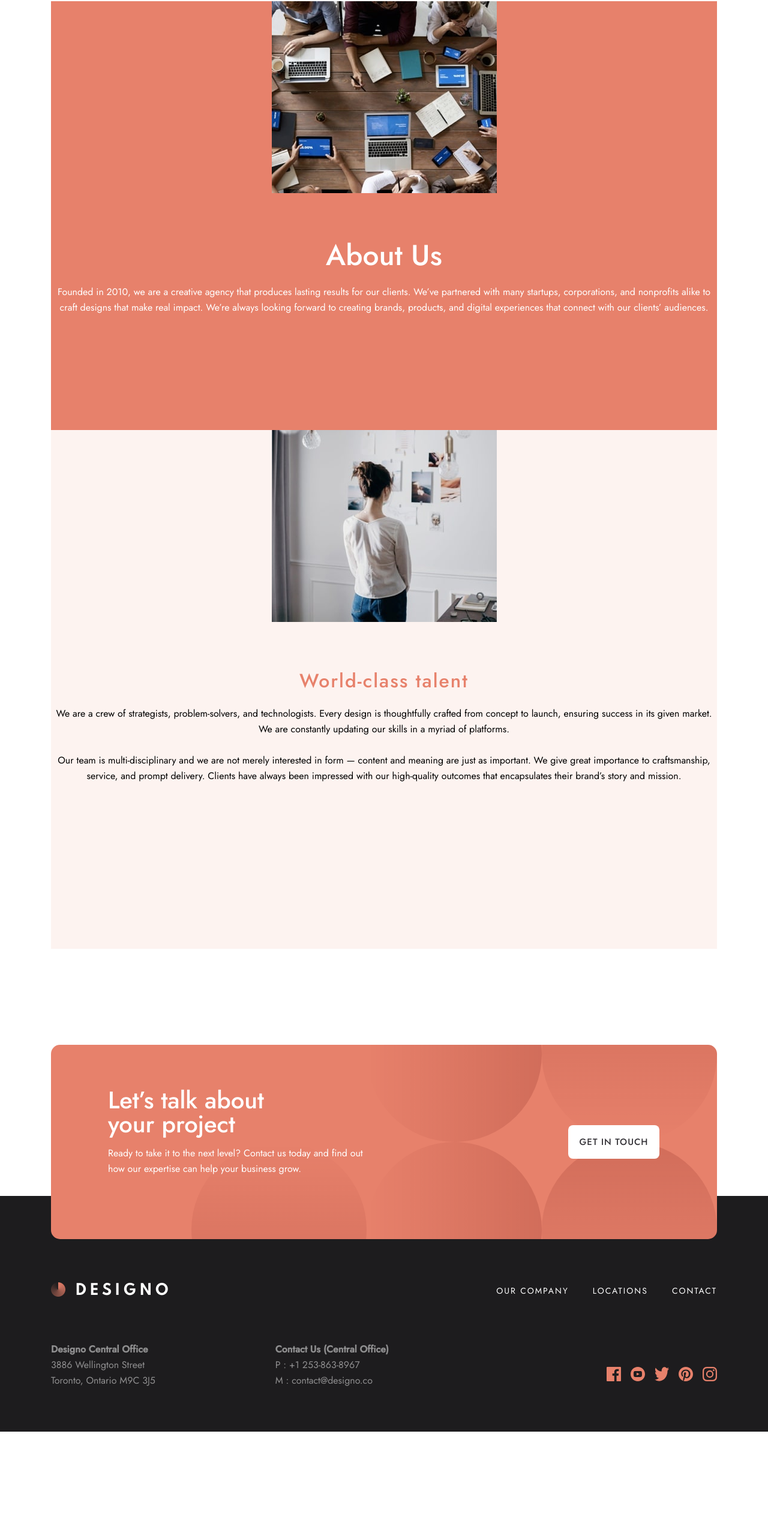
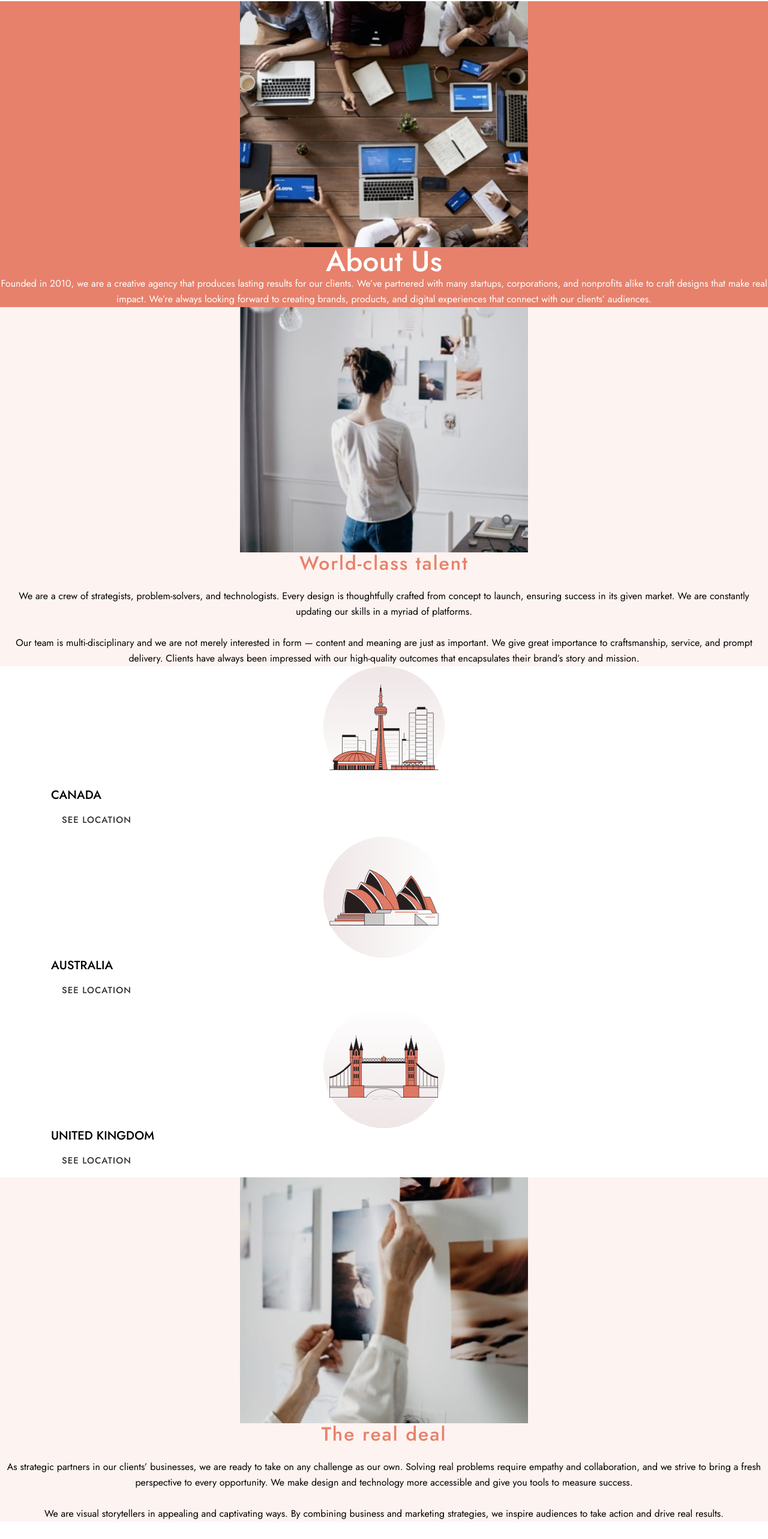
Before and after one commit to Alexandre-st/Designo-multi-page, a React (Create React App) app: page /about in a window 1280 px wide. Shown: the part 153-2719 px from the top of the page at 60% size. Before the commit the page ends 2540 px from the top, so only its background shows below. Built offline with nearby package versions, Linux system fonts and the light colour scheme.

Commit message:
Add a modification to the structure of about pages without styles

```diff
--- a/src/pages/About/About.js
+++ b/src/pages/About/About.js
@@ -3,11 +3,15 @@ import React from 'react';
 import TalkAbout from '../../components/TalkAbout/TalkAbout';
 import TeamWorkPicture from '../../assets/about/mobile/image-about-hero.jpg';
 import WomanPicture from '../../assets/about/mobile/image-world-class-talent.jpg';
+import CanadaPicture from '../../assets/shared/desktop/illustration-canada.svg';
+import AustraliaPicture from '../../assets/shared/desktop/illustration-australia.svg';
+import UnitedKingdomPicture from '../../assets/shared/desktop/illustration-united-kingdom.svg';
+import HandPicture from '../../assets/about/mobile/image-real-deal.jpg';
 
 const About = () => {
   return (
     <main>
-      <section className="about container">
+      <section className="about about-container">
         <div className="about-header">
           <div className="about-header-img">
             <img src={TeamWorkPicture} alt="Team work" />
@@ -21,7 +25,7 @@ const About = () => {
         </div>
       </section>
 
-      <section className="infos container">
+      <section className="infos about-container">
         <div className="infos-content">
           <div className="infos-content-img">
             <img src={WomanPicture} alt="Woman stand in front of a wall" />
@@ -36,7 +40,57 @@ const About = () => {
         </div>
       </section>
       <section className="button-location container">
+        <div className="button-location-container">
+          <div className="button-location-content">
+            <div className="work-content-img">
+              <div className="work-img-friendly">
+                <img src={CanadaPicture} alt="Canada Location" />
+              </div>
+            </div>
+            <div className="button-location-text">
+              <h3>Canada</h3>
+              <button className="button">See Location</button>
+            </div>
+          </div>
+          <div className="button-location-content">
+            <div className="work-content-img">
+              <div className="work-img-passionate">
+                <img src={AustraliaPicture} alt="Australia Location" />
+              </div>
+            </div>
+            <div className="button-location-text">
+              <h3>Australia</h3>
+              <button className="button">See Location</button>
+            </div>
+          </div>
+          <div className="button-location-content">
+            <div className="work-content-img">
+              <div className="work-img-resourceful">
+                <img src={UnitedKingdomPicture} alt="United Kingdom location" />
+              </div>
+            </div>
+            <div className="button-location-text">
+              <h3>United Kingdom</h3>
+              <button className="button">See Location</button>
+            </div>
+          </div>
+        </div>
+      </section>
 
+      <section className="infos about-container">
+        <div className="infos-content">
+          <div className="infos-content-img">
+            <img src={HandPicture} alt="Hand holding a photopic" />
+          </div>
+          <div className="infos-content-text">
+            <h2>The real deal</h2>
+            <p className="small-text">
+            As strategic partners in our clients’ businesses, we are ready to take on any challenge as our own.
+            Solving real problems require empathy and collaboration, and we strive to bring a fresh perspective to every opportunity. We make design and technology more accessible and give you tools to measure success.<br /><br />
+            We are visual storytellers in appealing and captivating ways. By combining business and marketing strategies, we inspire audiences to take action and drive real results.
+            </p>
+          </div>
+        </div>
       </section>
 
       <TalkAbout />
--- a/src/pages/About/_about.scss
+++ b/src/pages/About/_about.scss
@@ -2,25 +2,19 @@
   background-color: #E7816B;
 
   &-header {
-    height: 71.5rem;
+    // height: 71.5rem;
 
     &-img {
-      position: absolute;
-      width: max-content;
+      max-width: 48rem;
       margin: auto;
-      left: 0;
-      right: 0;
     }
 
     &-text {
-      padding-top: 32rem;
       text-align: center;
       color: #FFFFFF;
 
       h1 {
         text-transform: initial;
-        padding-top: 8rem;
-        margin-bottom: 2.4rem;
       }
     }
   }
@@ -28,24 +22,19 @@
 
 .infos {
   background-color: #FDF3F0;
-  height: 86.5rem;
+  // height: 86.5rem;
 
   &-content {
 
     &-img {
-      position: absolute;
-      width: fit-content;
+      max-width: 48rem;
       margin: auto;
-      left: 0;
-      right: 0;
     }
 
     &-text {
-      padding-top: 32rem;
       text-align: center;
 
       h2 {
-        padding-top: 8rem;
         color: #E7816B;
         text-transform: none;
         margin-bottom: 2.4rem;
```
